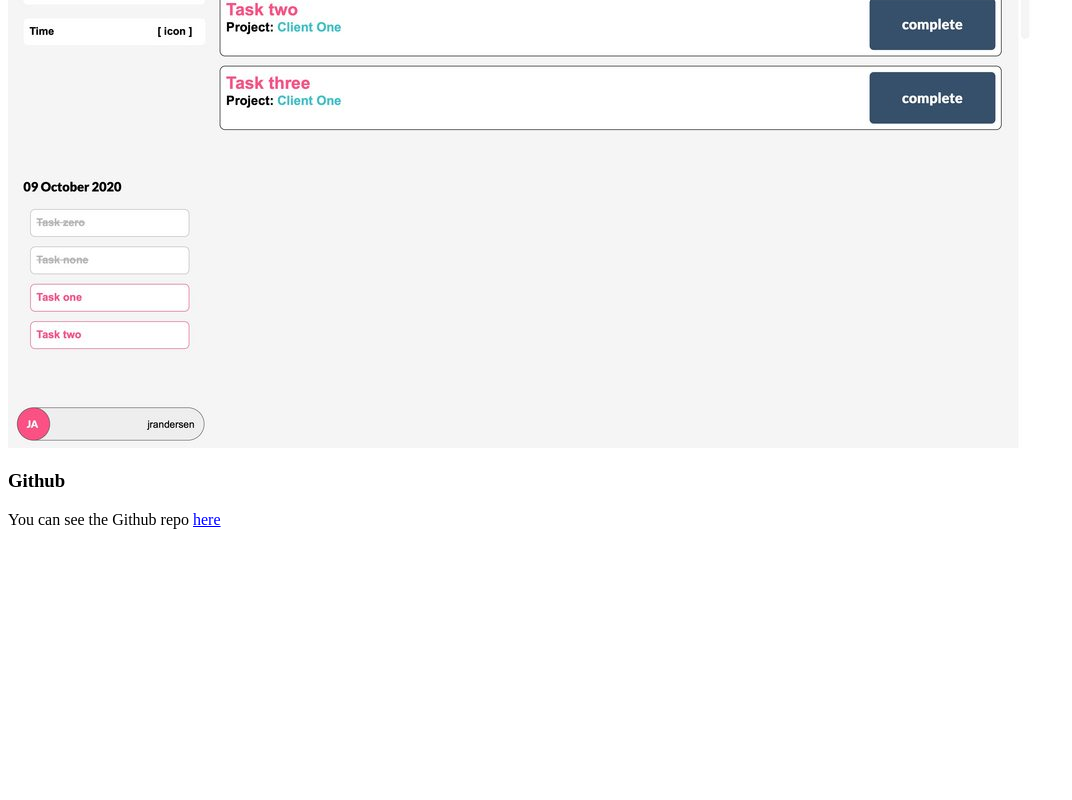
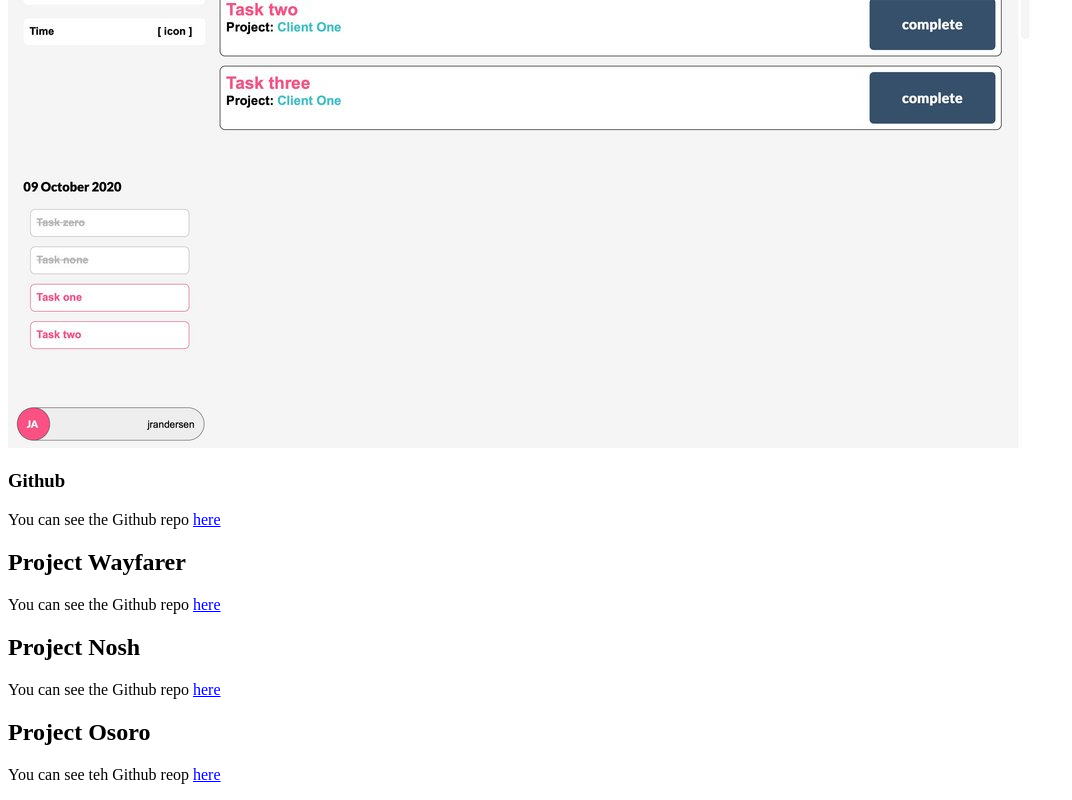
Before and after one commit to jrandersen/andersen_works, a Next.js app: page /blog/projectTasker in a window 1280 px wide. Shown: the part 1237-2037 px from the top of the page, without its empty margins (0-1072 px from the left). Before the commit the page ends 1782 px from the top, so only its background shows below. Built offline with nearby package versions, Linux system fonts and the light colour scheme.

Commit message:
gen assy

```diff
--- a/pages/blog/projectTasker.mdx
+++ b/pages/blog/projectTasker.mdx
@@ -14,3 +14,15 @@ As part of my fellowship as a capstone project I individually designed & execute
 ![image](/images/tasker_task.jpg)
 ### Github
 You can see the Github repo [here](https://github.com/jrandersen/tasker)
+
+## Project Wayfarer
+
+You can see the Github repo [here](https://github.com/danlehner/wayfarer)
+
+## Project Nosh
+
+You can see the Github repo [here](https://github.com/lizkane222/nosh)
+
+## Project Osoro
+
+You can see teh Github reop [here](https://github.com/jrandersen/osoro)
```
